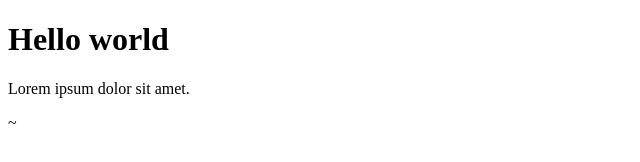
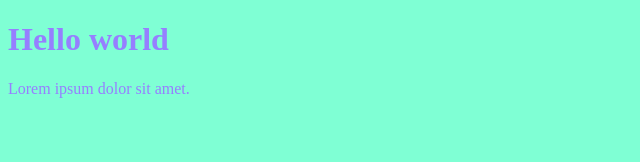
Before and after one commit to Tatapom/new.repo, a plain HTML site: page index.html in a window 1280 px wide. Shown: the whole page, without its empty margins (0-640 px from the left). Drawn offline with Linux system fonts and the light colour scheme.

Commit message:
add style.css

```diff
--- /dev/null
+++ b/css/style.css
@@ -0,0 +1,4 @@
+body {
+    background-color: aquamarine;
+    color:rgb(150, 127, 255)
+}
--- a/index.html
+++ b/index.html
@@ -4,6 +4,8 @@
     <meta charset="UTF-8">
     <meta http-equiv="X-UA-Compatible" content="IE=edge">
     <meta name="viewport" content="width=device-width, initial-scale=1.0">
+    <link rel="stylesheet" href="/css/style.css">
+
     <title>new repo</title>
 </head>
 <body>
@@ -11,4 +13,4 @@
     <p>Lorem ipsum dolor sit amet.</p>
 
 </body>
-</html>~
+</html>
```
